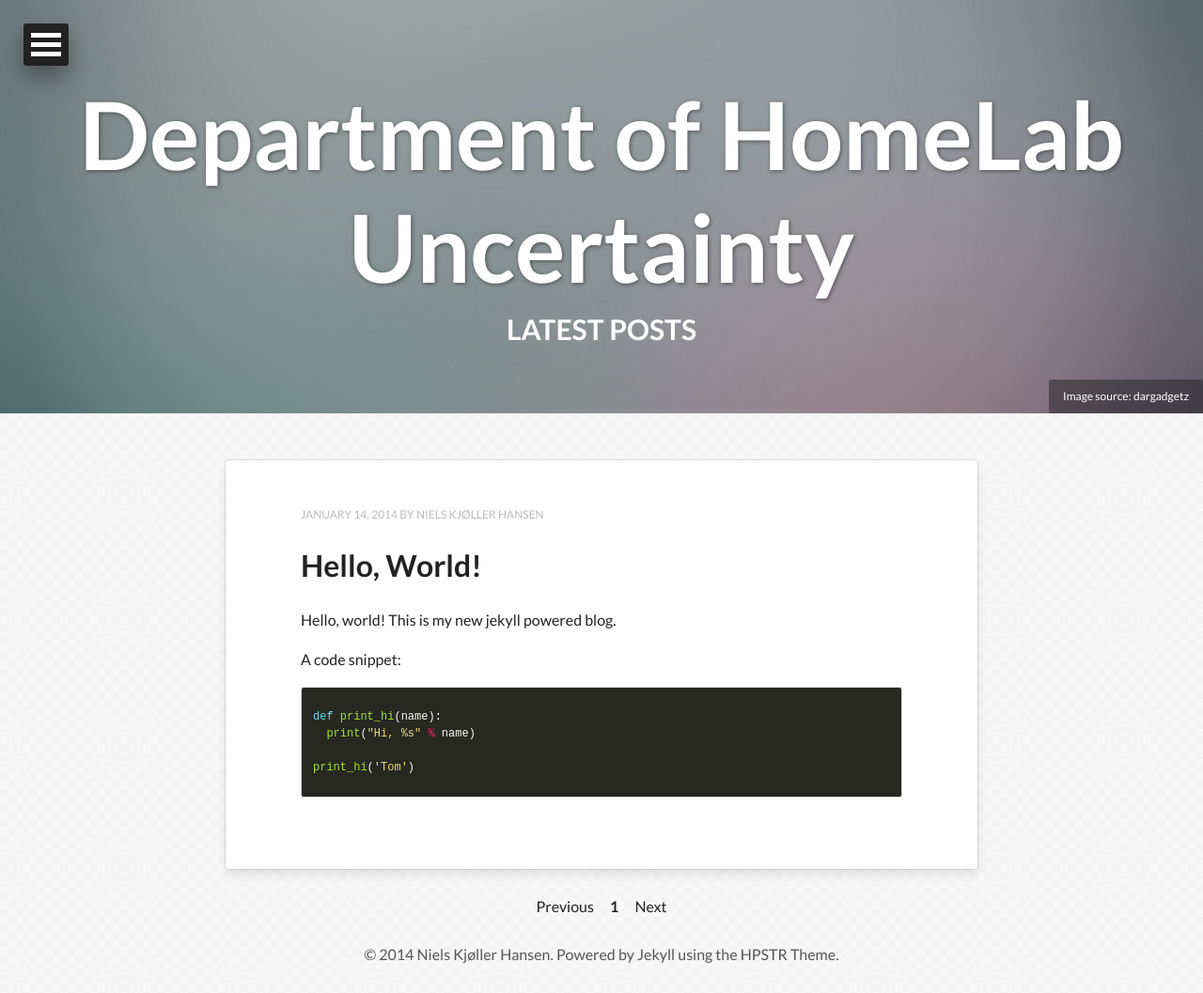
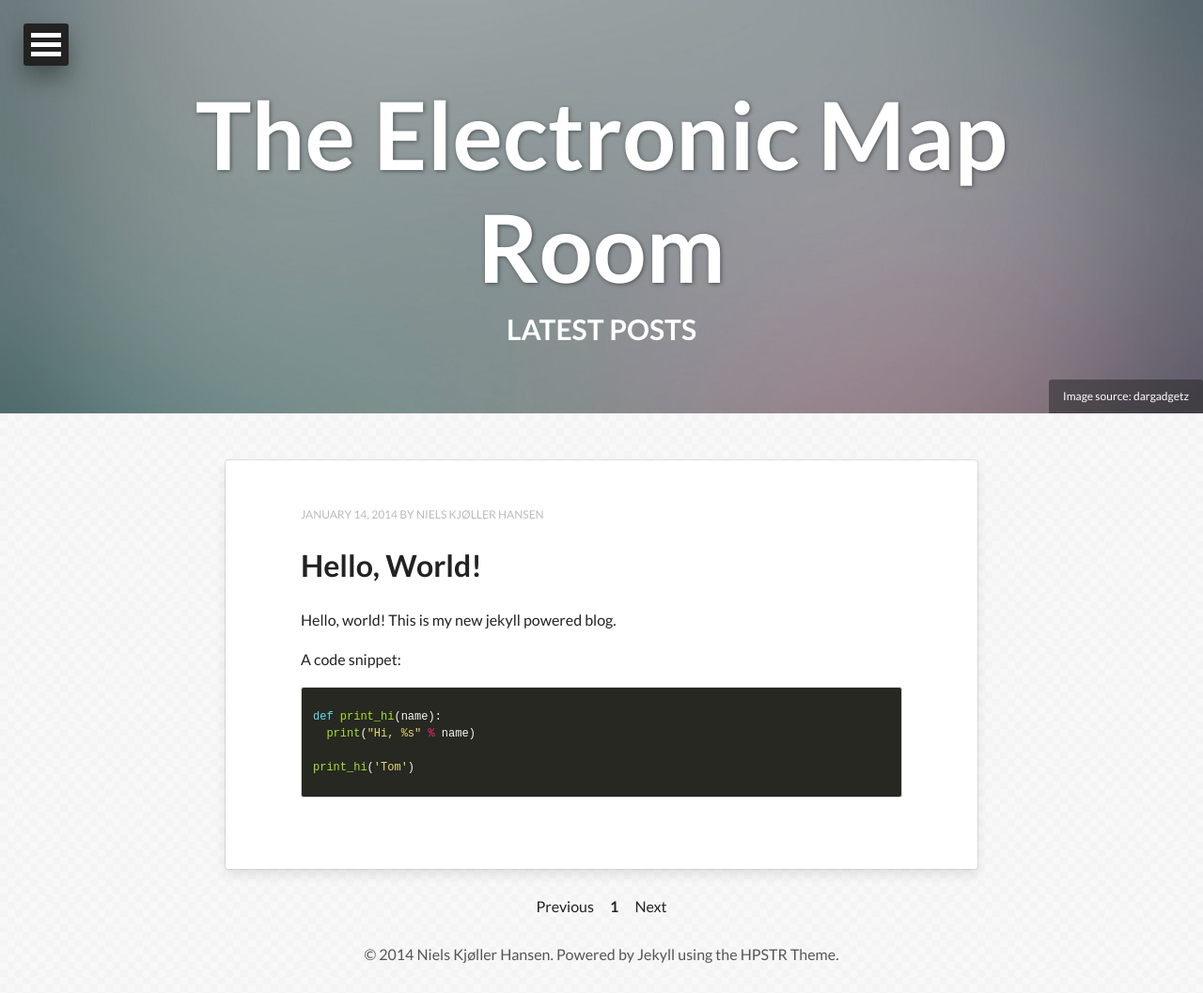
Before and after one commit to kjoller/kjoller.github.io, a Jekyll site: the page built from index.html, in a window 1280 px wide. Shown: the whole page at 94% size. Built offline with Jekyll 4.4.1, drawn with Linux system fonts in a browser that asks for light colours; nearby versions of some CDN libraries; the list of posts is cut into pages by our own code.

Commit message:
Changed title to The Electronic Map Room

```diff
--- a/_config.yml
+++ b/_config.yml
@@ -1,5 +1,5 @@
-title:            Department of HomeLab Uncertainty
-description:      Where I put the notes and discoveries of my adventures in electronics and/or computing
+title:            The Electronic Map Room
+description:      Where I put the notes and discoveries of my adventures in GIS, Open Source, hobby electronics and more
 disqus_shortname:
 #Your site's domain goes here. Leave localhost server or blank when working locally.
 url:              http://kjoller.github.io
```
